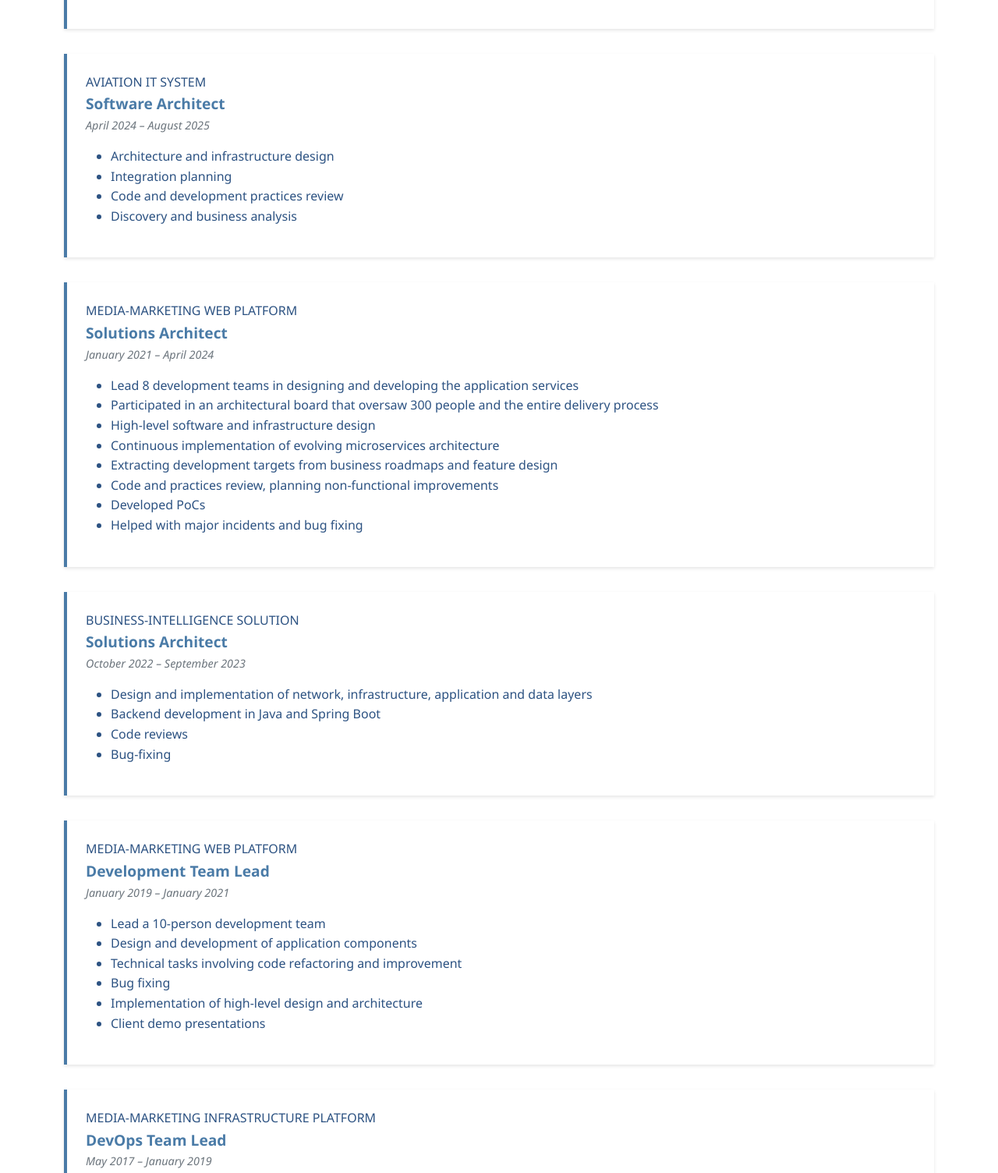
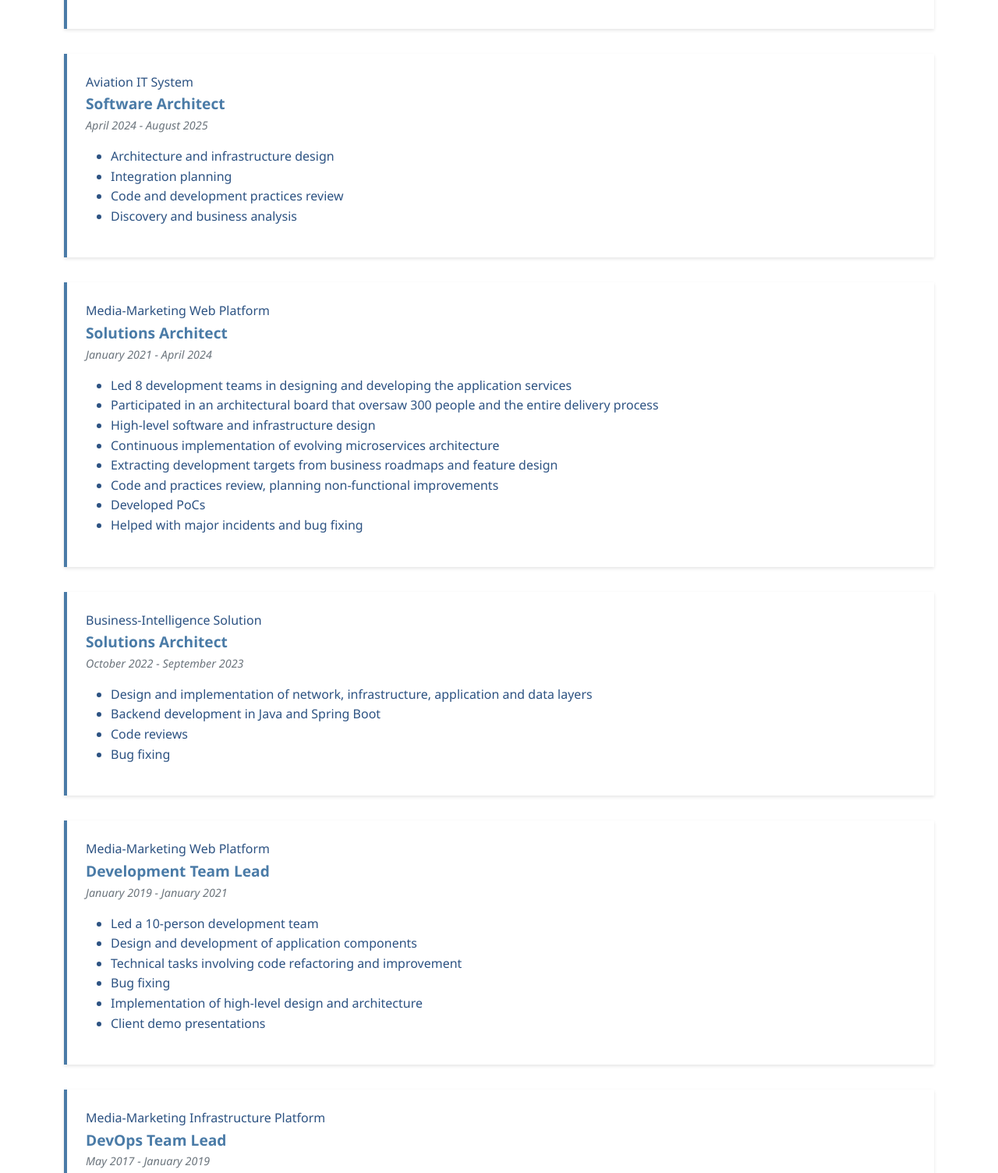
Before and after one commit to blagojsk/simonovski.net, a plain HTML site: page index.html in a window 1280 px wide. Shown: the part 2230-3734 px from the top of the page at 78% size. Drawn offline with nearby package versions, Linux system fonts and the light colour scheme.

Commit message:
Standardize formatting and improve consistency in resume content
- Adjusted date ranges to use a consistent hyphen format.
- Corrected casing in company names for increased readability.
- Fixed minor grammatical inconsistencies in responsibilities list.
- Updated skill badge format for "ArchUnit".

```diff
--- a/index.html
+++ b/index.html
@@ -134,9 +134,9 @@
             </div>
 
             <div class="experience-item">
-                <div class="company-name">AVIATION IT SYSTEM</div>
+                <div class="company-name">Aviation IT System</div>
                 <div class="job-title">Software Architect</div>
-                <div class="date-range">April 2024 – August 2025</div>
+                <div class="date-range">April 2024 - August 2025</div>
                 <ul class="mt-3">
                     <li>Architecture and infrastructure design</li>
                     <li>Integration planning</li>
@@ -146,11 +146,11 @@
             </div>
 
             <div class="experience-item">
-                <div class="company-name">MEDIA-MARKETING WEB PLATFORM</div>
+                <div class="company-name">Media-Marketing Web Platform</div>
                 <div class="job-title">Solutions Architect</div>
-                <div class="date-range">January 2021 – April 2024</div>
+                <div class="date-range">January 2021 - April 2024</div>
                 <ul class="mt-3">
-                    <li>Lead 8 development teams in designing and developing the application services</li>
+                    <li>Led 8 development teams in designing and developing the application services</li>
                     <li>Participated in an architectural board that oversaw 300 people and the entire delivery process</li>
                     <li>High-level software and infrastructure design</li>
                     <li>Continuous implementation of evolving microservices architecture</li>
@@ -162,23 +162,23 @@
             </div>
 
             <div class="experience-item">
-                <div class="company-name">BUSINESS-INTELLIGENCE SOLUTION</div>
+                <div class="company-name">Business-Intelligence Solution</div>
                 <div class="job-title">Solutions Architect</div>
-                <div class="date-range">October 2022 – September 2023</div>
+                <div class="date-range">October 2022 - September 2023</div>
                 <ul class="mt-3">
                     <li>Design and implementation of network, infrastructure, application and data layers</li>
                     <li>Backend development in Java and Spring Boot</li>
                     <li>Code reviews</li>
-                    <li>Bug-fixing</li>
+                    <li>Bug fixing</li>
                 </ul>
             </div>
 
             <div class="experience-item">
-                <div class="company-name">MEDIA-MARKETING WEB PLATFORM</div>
+                <div class="company-name">Media-Marketing Web Platform</div>
                 <div class="job-title">Development Team Lead</div>
-                <div class="date-range">January 2019 – January 2021</div>
+                <div class="date-range">January 2019 - January 2021</div>
                 <ul class="mt-3">
-                    <li>Lead a 10-person development team</li>
+                    <li>Led a 10-person development team</li>
                     <li>Design and development of application components</li>
                     <li>Technical tasks involving code refactoring and improvement</li>
                     <li>Bug fixing</li>
@@ -188,9 +188,9 @@
             </div>
 
             <div class="experience-item">
-                <div class="company-name">MEDIA-MARKETING INFRASTRUCTURE PLATFORM</div>
+                <div class="company-name">Media-Marketing Infrastructure Platform</div>
                 <div class="job-title">DevOps Team Lead</div>
-                <div class="date-range">May 2017 – January 2019</div>
+                <div class="date-range">May 2017 - January 2019</div>
                 <ul class="mt-3">
                     <li>Supported every phase of the software development lifecycle and responded to incidents</li>
                     <li>Design and implementation of CI/CD pipelines and release strategies</li>
@@ -201,9 +201,9 @@
             </div>
 
             <div class="experience-item">
-                <div class="company-name">TIMEKEEPING APP</div>
+                <div class="company-name">Timekeeping App</div>
                 <div class="job-title">Software Engineer</div>
-                <div class="date-range">September 2016 – January 2017</div>
+                <div class="date-range">September 2016 - January 2017</div>
                 <ul class="mt-3">
                     <li>Database design and development</li>
                     <li>Network communication planning</li>
@@ -230,7 +230,7 @@
                     <span class="skill-badge">Liquibase</span>
                     <span class="skill-badge">JUnit</span>
                     <span class="skill-badge">Mockito</span>
-                    <span class="skill-badge">Arch Unit</span>
+                    <span class="skill-badge">ArchUnit</span>
                     <span class="skill-badge">ActiveMQ</span>
                     <span class="skill-badge">RabbitMQ</span>
                     <span class="skill-badge">Kafka</span>
```
